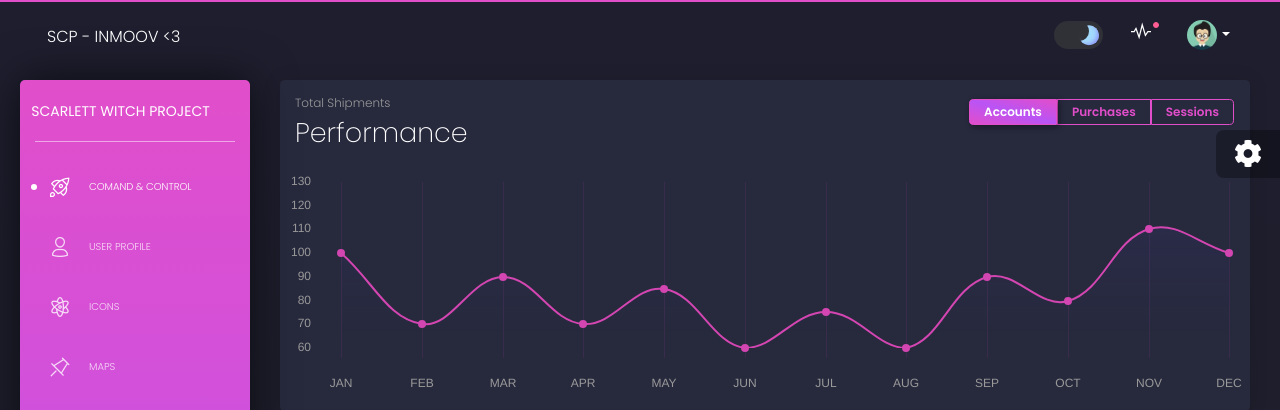
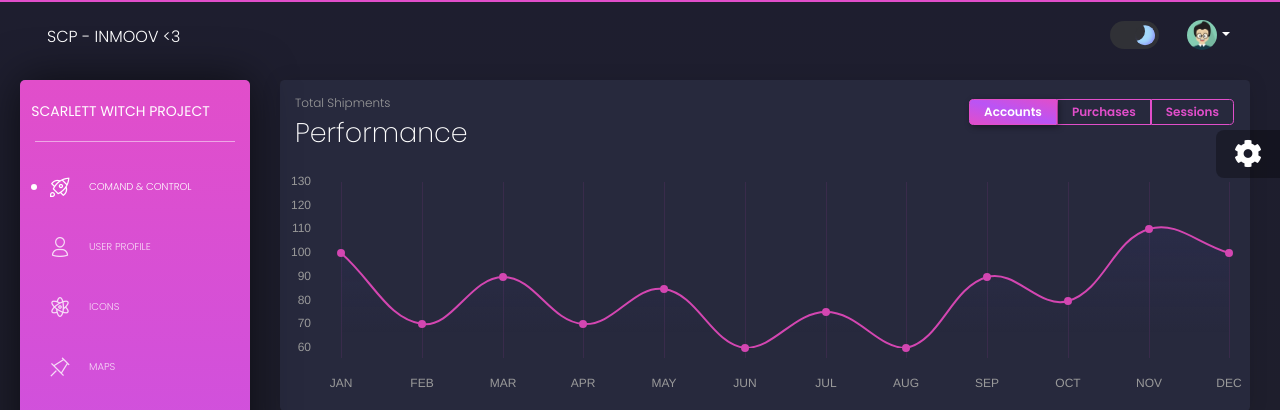
Before and after one commit to Chelqq/FLASK_APP, a Flask app: page /index in a window 1280 px wide. Shown: the top 410 px of the page. Run offline with Flask 2, Linux system fonts and the light colour scheme; the visitor is signed in with stand-in values (Sample User, id 1); some libraries are stand-ins or nearby versions.

Commit message:
deleted unused imgs

```diff
--- a/apps/templates/includes/navigation.html
+++ b/apps/templates/includes/navigation.html
@@ -26,27 +26,6 @@
                             </label>
                         </li>
                         <li class="dropdown nav-item">
-                            <a href="javascript:void(0)" class="dropdown-toggle nav-link" data-toggle="dropdown">
-                                <div class="notification d-none d-lg-block d-xl-block"></div>
-                                <i class="tim-icons icon-sound-wave"></i>
-                                <p class="d-lg-none">
-                                    Notifications
-                                </p>
-                            </a>
-                            <ul class="dropdown-menu dropdown-menu-right dropdown-navbar">
-                                <li class="nav-link"><a href="#" class="nav-item dropdown-item">Mike John responded to
-                                    your email</a></li>
-                                <li class="nav-link"><a href="javascript:void(0)" class="nav-item dropdown-item">You
-                                    have 5 more tasks</a></li>
-                                <li class="nav-link"><a href="javascript:void(0)" class="nav-item dropdown-item">Your
-                                    friend Michael is in town</a></li>
-                                <li class="nav-link"><a href="javascript:void(0)" class="nav-item dropdown-item">Another
-                                    notification</a></li>
-                                <li class="nav-link"><a href="javascript:void(0)" class="nav-item dropdown-item">Another
-                                    one</a></li>
-                            </ul>
-                        </li>
-                        <li class="dropdown nav-item">
                             <a href="#" class="dropdown-toggle nav-link" data-toggle="dropdown">
                                 <div class="photo">
                                     <img src="{{ config.ASSETS_ROOT }}/img/anime3.png" alt="Profile Photo">
@@ -58,7 +37,7 @@
                             </a>
                             <ul class="dropdown-menu dropdown-navbar">
                                 <li class="nav-link">
-                                    <a href="/user.html" class="nav-item dropdown-item">Profile</a>
+                                    <a href="/user.html" class="nav-item dropdown-item">Learn More</a>
                                 </li>
                                 <li class="dropdown-divider"></li>
                                 <li class="nav-link">
```
Also changed, not shown: media/black-dashboard-flask-intro.gif (deleted), media/black-dashboard-flask-screen-login.png (deleted), media/black-dashboard-flask-screen-register.png (deleted), media/black-dashboard-flask-screen-tables.png (deleted), media/black-dashboard-flask-screen-typography.png (deleted), media/black-dashboard-flask-screen-user.png (deleted), media/black-dashboard-flask-screen-white.png (deleted), media/black-dashboard-flask-screen.png (deleted).
